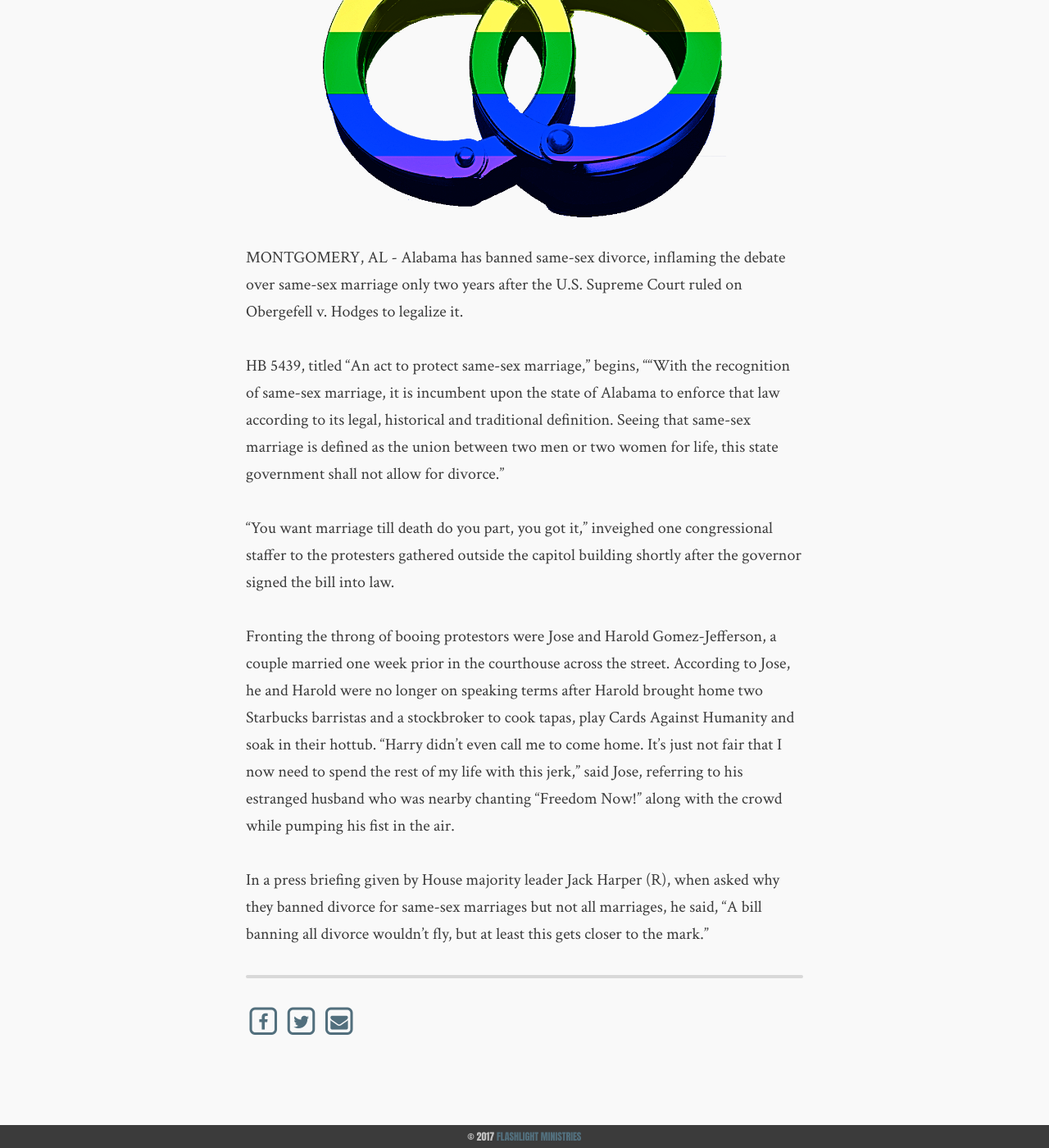
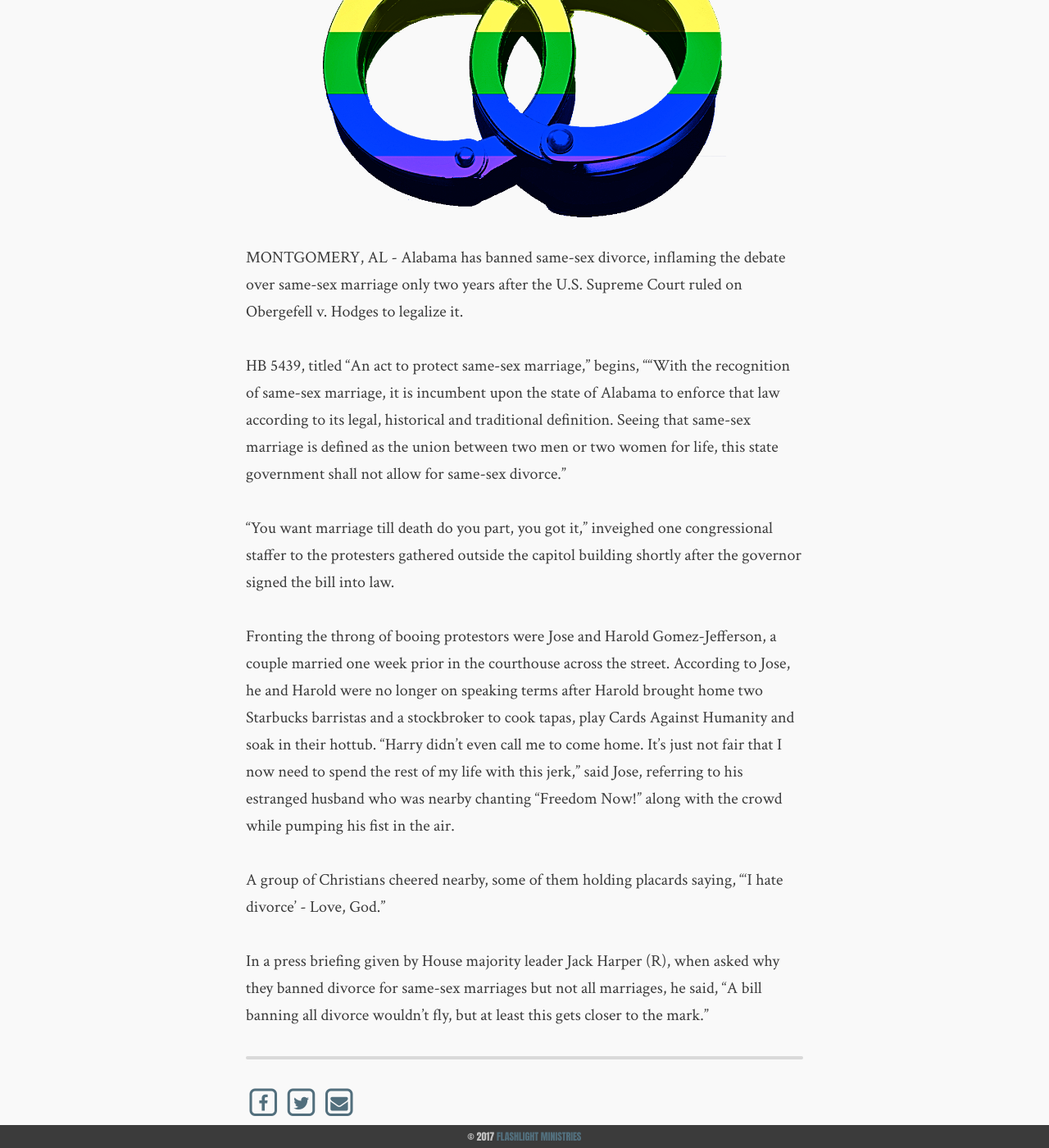
Before and after one commit to flashlightministries/oilforlight, a Jekyll site: the page built from _posts/2017-10-10-same-sex-divorce.md, in a window 1280 px wide and 1400 px high, scrolled down 453 px. Shown: the whole window at 82% size. Built offline with Jekyll 4.4.1, drawn with Linux system fonts in a browser that asks for light colours; nearby versions of some CDN libraries.

Commit message:
Update 2017-10-10-same-sex-divorce.md

```diff
--- a/_posts/2017-10-10-same-sex-divorce.md
+++ b/_posts/2017-10-10-same-sex-divorce.md
@@ -10,10 +10,12 @@
 
 MONTGOMERY, AL - Alabama has banned same-sex divorce, inflaming the debate over same-sex marriage only two years after the U.S. Supreme Court ruled on Obergefell v. Hodges to legalize it.
 
-HB 5439, titled "An act to protect same-sex marriage," begins, ""With the recognition of same-sex marriage, it is incumbent upon the state of Alabama to enforce that law according to its legal, historical and traditional definition.  Seeing that same-sex marriage is defined as the union between two men or two women for life, this state government shall not allow for divorce."
+HB 5439, titled "An act to protect same-sex marriage," begins, ""With the recognition of same-sex marriage, it is incumbent upon the state of Alabama to enforce that law according to its legal, historical and traditional definition.  Seeing that same-sex marriage is defined as the union between two men or two women for life, this state government shall not allow for same-sex divorce."
 
 "You want marriage till death do you part, you got it," inveighed one congressional staffer to the protesters gathered outside the capitol building shortly after the governor signed the bill into law.
 
 Fronting the throng of booing protestors were Jose and Harold Gomez-Jefferson, a couple married one week prior in the courthouse across the street.  According to Jose, he and Harold were no longer on speaking terms after Harold brought home two Starbucks barristas and a stockbroker to cook tapas, play Cards Against Humanity and soak in their hottub.  "Harry didn't even call me to come home.  It's just not fair that I now need to spend the rest of my life with this jerk," said Jose, referring to his estranged husband who was nearby chanting "Freedom Now!" along with the crowd while pumping his fist in the air.
 
+A group of Christians cheered nearby, some of them holding placards saying, "'I hate divorce' - Love, God."
+
 In a press briefing given by House majority leader Jack Harper (R), when asked why they banned divorce for same-sex marriages but not all marriages, he said, "A bill banning all divorce wouldn't fly, but at least this gets closer to the mark."
```
